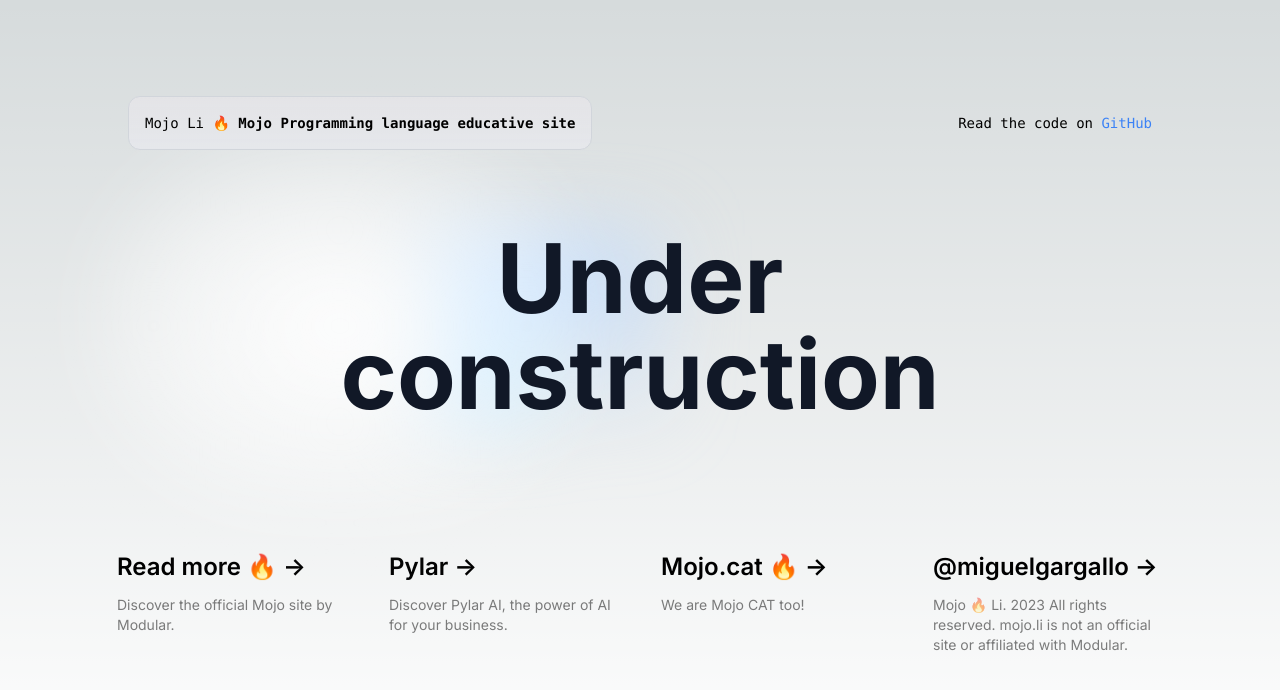
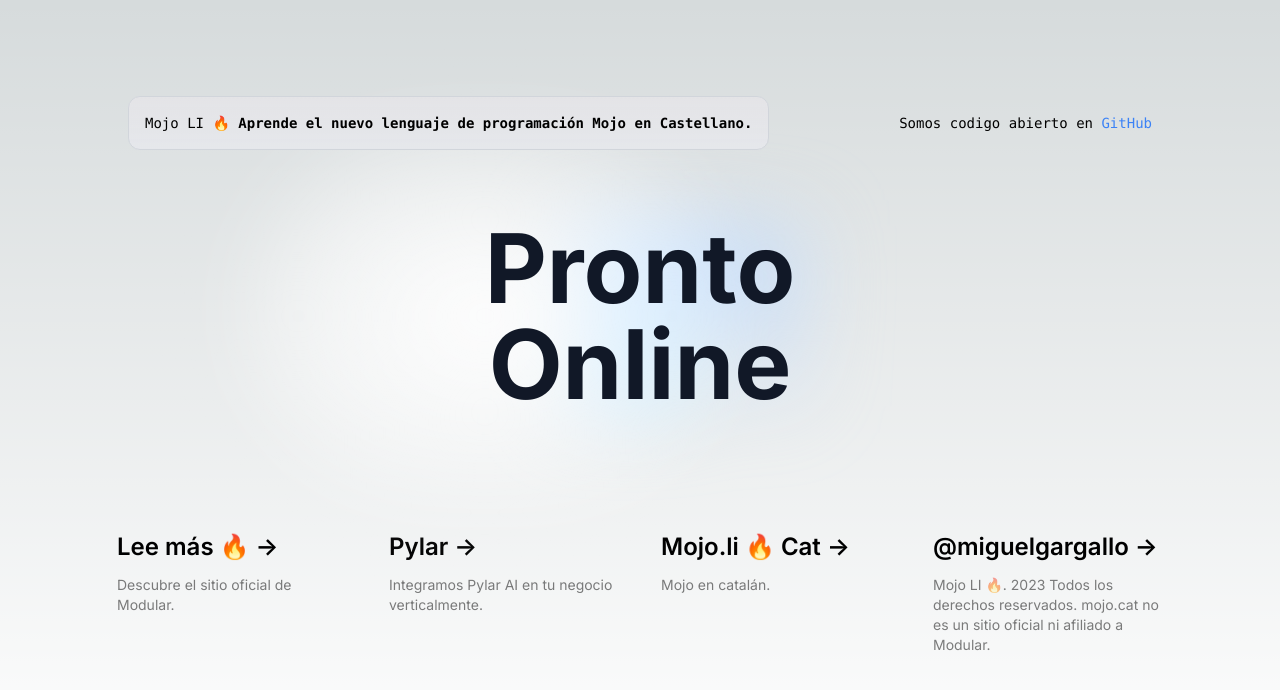
Before and after one commit to miguelgargallo/mojo-li, a Next.js app: page / in a window 1280 px wide. Shown: the top 690 px of the page. Built offline with nearby package versions, Linux system fonts and the light colour scheme.

Commit message:
gh 0.0.1 fixes

```diff
--- a/app/page.tsx
+++ b/app/page.tsx
@@ -3,14 +3,14 @@ export default function Home() {
     <main className="flex min-h-screen flex-col items-center justify-between p-24">
       <div className="z-10 w-full max-w-5xl items-center justify-between font-mono text-sm lg:flex">
         <p className="fixed left-0 top-0 flex w-full justify-center border-b border-gray-300 bg-gradient-to-b from-zinc-200 pb-6 pt-8 backdrop-blur-2xl dark:border-neutral-800 dark:bg-zinc-800/30 dark:from-inherit lg:static lg:w-auto  lg:rounded-xl lg:border lg:bg-gray-200 lg:p-4 lg:dark:bg-zinc-800/30">
-          Mojo Li 🔥&nbsp;
-          <code className="font-mono font-bold hidden lg:inline">Mojo Programming language educative site</code>
+          Mojo LI 🔥&nbsp;
+          <code className="font-mono font-bold hidden lg:inline">Aprende el nuevo lenguaje de programación Mojo en Castellano.</code>
         </p>
         <div className="fixed bottom-0 left-0 flex h-48 w-full items-end justify-center bg-gradient-to-t from-white via-white dark:from-black dark:via-black lg:static lg:h-auto lg:w-auto lg:bg-none">
-          Read the code on&nbsp;
+          Somos codigo abierto en&nbsp;
           <a
             className="text-blue-500 hover:text-blue-600 dark:text-blue-400 dark:hover:text-blue-500"
-            href="https://github.com/miguelgargallo/mojo-li"
+            href="https://github.com/miguelgargallo/mojo-cat"
             target="_blank"
             rel="noopener noreferrer"
           >
@@ -20,8 +20,8 @@ export default function Home() {
       </div>
       <div className="py-8 relative flex place-items-center before:absolute before:h-[300px] before:w-[480px] before:-translate-x-1/2 before:rounded-full before:bg-gradient-radial before:from-white before:to-transparent before:blur-2xl before:content-[''] after:absolute after:-z-20 after:h-[180px] after:w-[240px] after:translate-x-1/3 after:bg-gradient-conic after:from-sky-200 after:via-blue-200 after:blur-2xl after:content-[''] before:dark:bg-gradient-to-br before:dark:from-transparent before:dark:to-blue-700 before:dark:opacity-10 after:dark:from-sky-900 after:dark:via-[#0141ff] after:dark:opacity-40 before:lg:h-[360px]">
         <h1 className="relative z-10 text-6xl font-bold text-center text-gray-900 dark:text-gray-100 lg:text-8xl">
-          <span className="block">Under</span>
-          <span className="block">construction</span>
+          <span className="block">Pronto</span>
+          <span className="block">Online</span>
         </h1>
       </div>
       <div className="py-8 mb-32 grid text-center lg:mb-0 lg:grid-cols-4 lg:text-left">
@@ -32,13 +32,13 @@ export default function Home() {
           rel="noopener noreferrer"
         >
           <h2 className={`mb-3 text-2xl font-semibold`}>
-            Read more 🔥{' '}
+            Lee más 🔥{' '}
             <span className="inline-block transition-transform group-hover:translate-x-1 motion-reduce:transform-none">
               -&gt;
             </span>
           </h2>
           <p className={`m-0 max-w-[30ch] text-sm opacity-50`}>
-            Discover the official Mojo site by Modular.
+            Descubre el sitio oficial de Modular.
           </p>
         </a>
         <a
@@ -54,21 +54,21 @@ export default function Home() {
             </span>
           </h2>
           <p className={`m-0 max-w-[30ch] text-sm opacity-50`}>
-            Discover Pylar AI, the power of AI for your business.
+            Integramos Pylar AI en tu negocio verticalmente.
           </p>
         </a>
         <a
-          href="https://mojo.cat"
+          href="https://mojo.li"
           className="group rounded-lg border border-transparent px-5 py-4 transition-colors hover:border-gray-300 hover:bg-gray-100 hover:dark:border-neutral-700 hover:dark:bg-neutral-800/30"
         >
           <h2 className={`mb-3 text-2xl font-semibold`}>
-            Mojo.cat 🔥 {' '}
+            Mojo.li 🔥 Cat {' '}
             <span className="inline-block transition-transform group-hover:translate-x-1 motion-reduce:transform-none">
               -&gt;
             </span>
           </h2>
           <p className={`m-0 max-w-[30ch] text-sm opacity-50`}>
-            We are Mojo CAT too!
+            Mojo en catalán.
           </p>
         </a>
         <a
@@ -84,7 +84,8 @@ export default function Home() {
             </span>
           </h2>
           <p className={`m-0 max-w-[30ch] text-sm opacity-50`}>
-            Mojo 🔥 Li. 2023 All rights reserved. mojo.li is not an official site or affiliated with Modular.          </p>
+            Mojo LI 🔥. 2023 Todos los derechos reservados. mojo.cat no es un sitio oficial ni afiliado a Modular.
+          </p>
         </a>
       </div>
     </main>
```
